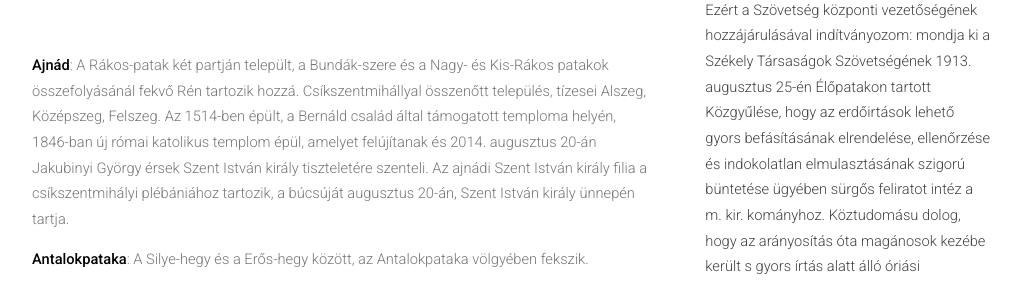
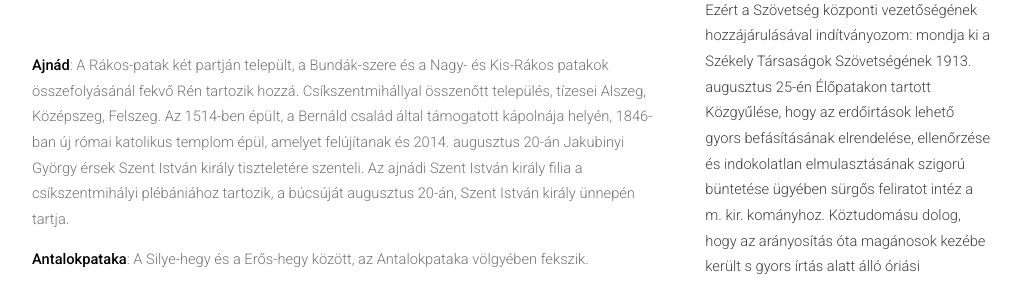
Before and after one commit to siculia/siculia.github.io, a Jekyll site: the page built from siculia-csikszek.html, in a window 1280 px wide and 900 px high, scrolled down 1329 px. Shown: the part 204-487 px from the top of the window, without its empty margins (128-1149 px from the left). Built offline with Jekyll 4.4.1, drawn with Linux system fonts in a browser that asks for light colours; nearby versions of some CDN libraries; library files that are not in the unit come from our copies.

Commit message:
Ajnád++

```diff
--- a/siculia-csikszek.html
+++ b/siculia-csikszek.html
@@ -47,7 +47,7 @@ layout: default
 							Csíkvárdotfalva, Zsögöd (Csíkzsögöd), Csíkszentdomokos, Delne, Göröcsfalva, Szentegyháza</p>
 
 							<hr></hr>
-							<p style="text-align: left;"><b>Ajnád</b>: A Rákos-patak két partján települt, a Bundák-szere és a Nagy- és Kis-Rákos patakok összefolyásánál fekvő Rén tartozik hozzá. Csíkszentmihállyal összenőtt település, tízesei Alszeg, Középszeg, Felszeg. Az 1514-ben épült, a Bernáld család által támogatott temploma helyén, 1846-ban új római katolikus templom épül, amelyet felújítanak és 2014. augusztus 20-án Jakubinyi György érsek Szent István király tiszteletére szenteli. Az ajnádi Szent István király filia a csíkszentmihályi plébániához tartozik, a búcsúját augusztus 20-án, Szent István király ünnepén tartja.</p>
+							<p style="text-align: left;"><b>Ajnád</b>: A Rákos-patak két partján települt, a Bundák-szere és a Nagy- és Kis-Rákos patakok összefolyásánál fekvő Rén tartozik hozzá. Csíkszentmihállyal összenőtt település, tízesei Alszeg, Középszeg, Felszeg. Az 1514-ben épült, a Bernáld család által támogatott kápolnája helyén, 1846-ban új római katolikus templom épül, amelyet felújítanak és 2014. augusztus 20-án Jakubinyi György érsek Szent István király tiszteletére szenteli. Az ajnádi Szent István király filia a csíkszentmihályi plébániához tartozik, a búcsúját augusztus 20-án, Szent István király ünnepén tartja.</p>
 							<p style="text-align: left;"><b>Antalokpataka</b>: A Silye-hegy és a Erős-hegy között, az Antalokpataka völgyében fekszik.</p>
 							<p style="text-align: left;"><b>Balánbánya</b>: A Nagy-Hagymás lábánál, az Olt-völgyében fekszik. Területét Csíkszentdomokostól, a nevét Balán-havasról kapta. Búcsúját május 16-án, Nepomuki Szent János napján tartja. A helységtől nyugatra emelkedő hegytetőn található a Várbükk várának romja.</p>
 							<p style="text-align: left;"><b>Barackos</b>: A Barackos és Orodik-havasok között, a Hidegség-patak középső folyásánál fekszik.</p>
```
